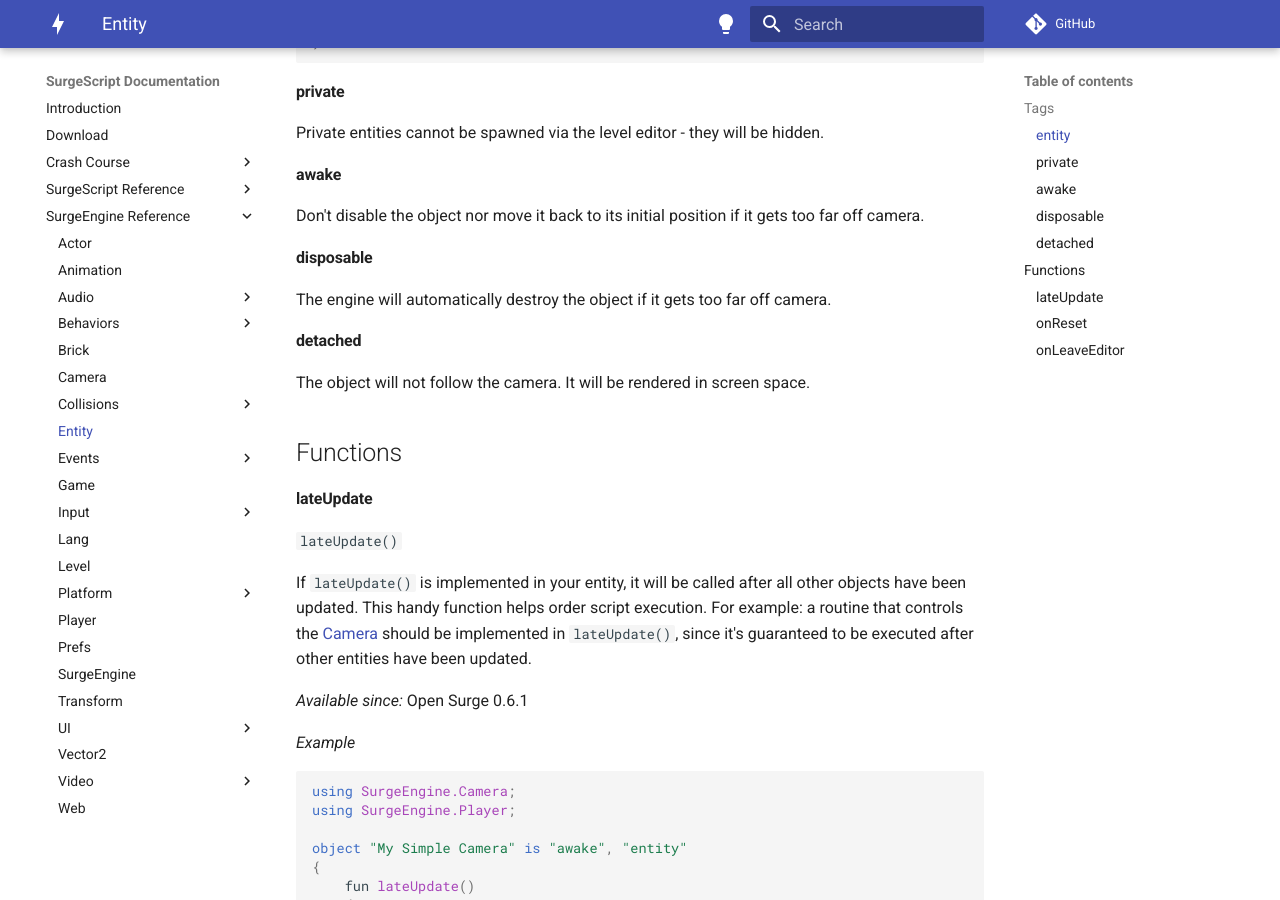
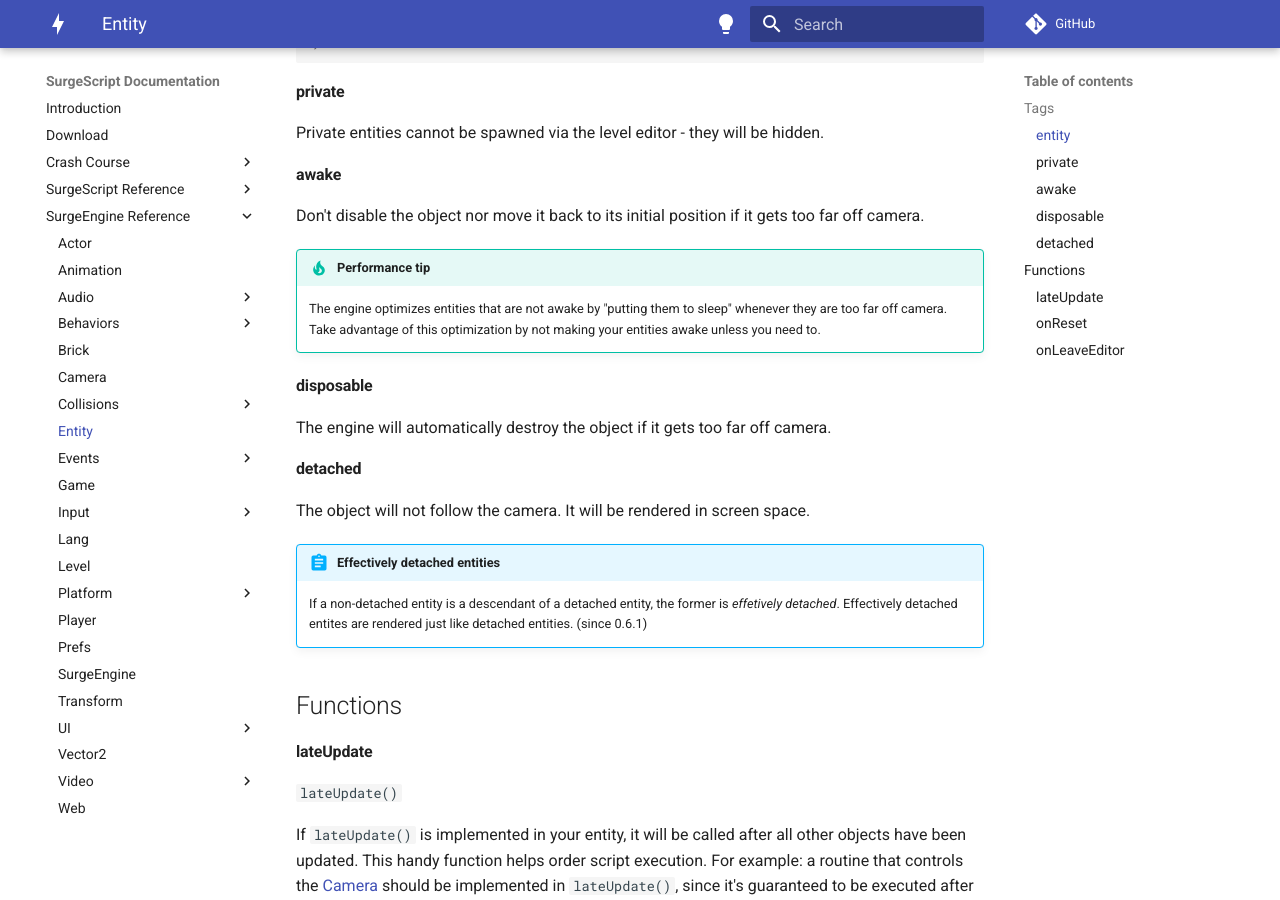
Before and after one commit to alemart/surgescript, an MkDocs documentation site: the page built from docs/engine/entity.md, in a window 1280 px wide and 900 px high, scrolled down 1247 px. Built offline with MkDocs 1.6.1 and Material for MkDocs 9.7.7, drawn with Linux system fonts in a browser that asks for light colours; comment, search, counter and statistics services are not loaded.

Commit message:
Docs: add notes to the Entity section

```diff
--- a/docs/engine/entity.md
+++ b/docs/engine/entity.md
@@ -57,6 +57,10 @@ Private entities cannot be spawned via the level editor - they will be hidden.
 
 Don't disable the object nor move it back to its initial position if it gets too far off camera.
 
+!!! tip "Performance tip"
+
+    The engine optimizes entities that are not awake by "putting them to sleep" whenever they are too far off camera. Take advantage of this optimization by not making your entities awake unless you need to.
+
 #### disposable
 
 The engine will automatically destroy the object if it gets too far off camera.
@@ -64,6 +68,10 @@ The engine will automatically destroy the object if it gets too far off camera.
 #### detached
 
 The object will not follow the camera. It will be rendered in screen space.
+
+!!! abstract "Effectively detached entities"
+
+    If a non-detached entity is a descendant of a detached entity, the former is _effetively detached_. Effectively detached entites are rendered just like detached entities. (since 0.6.1)
 
 
 
```
